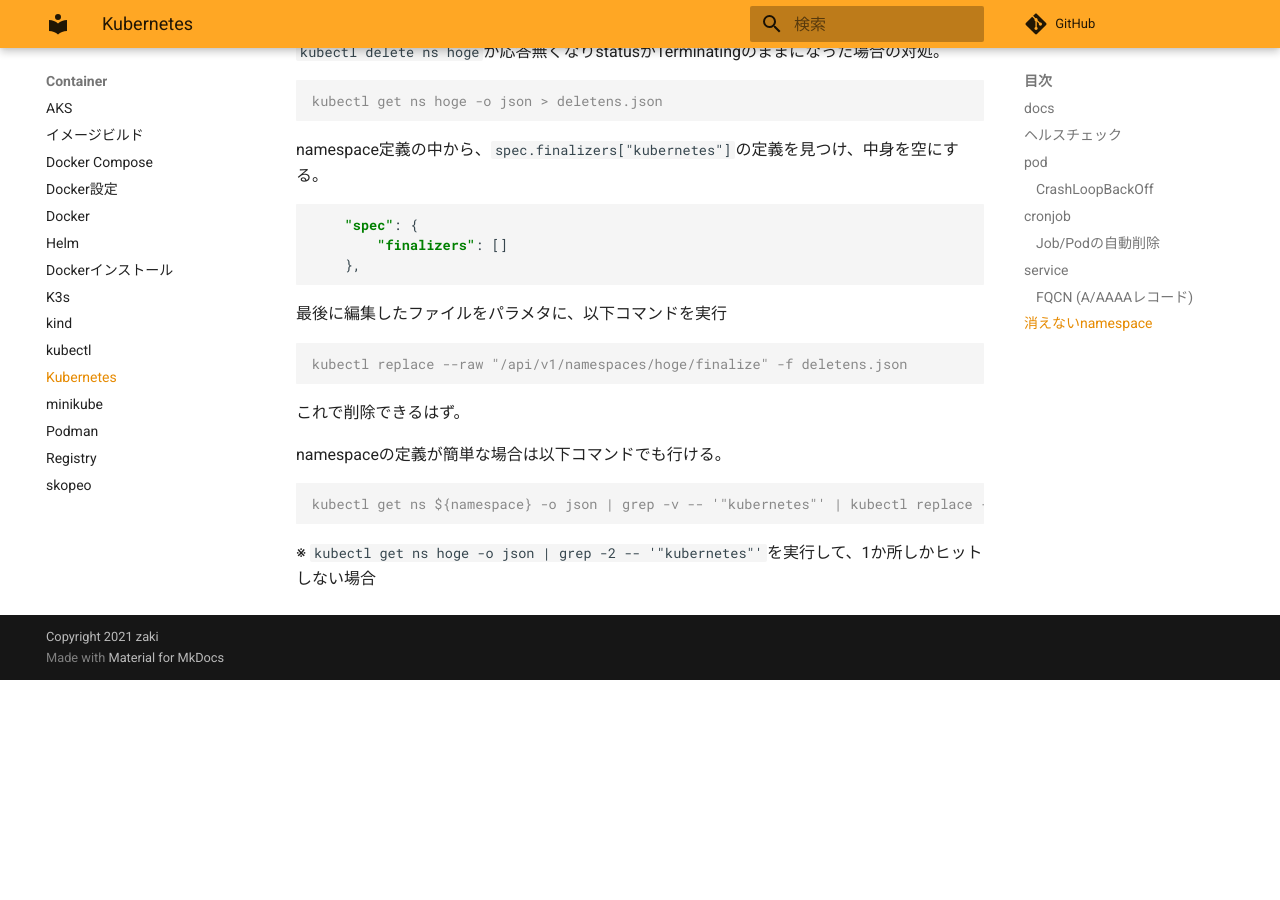
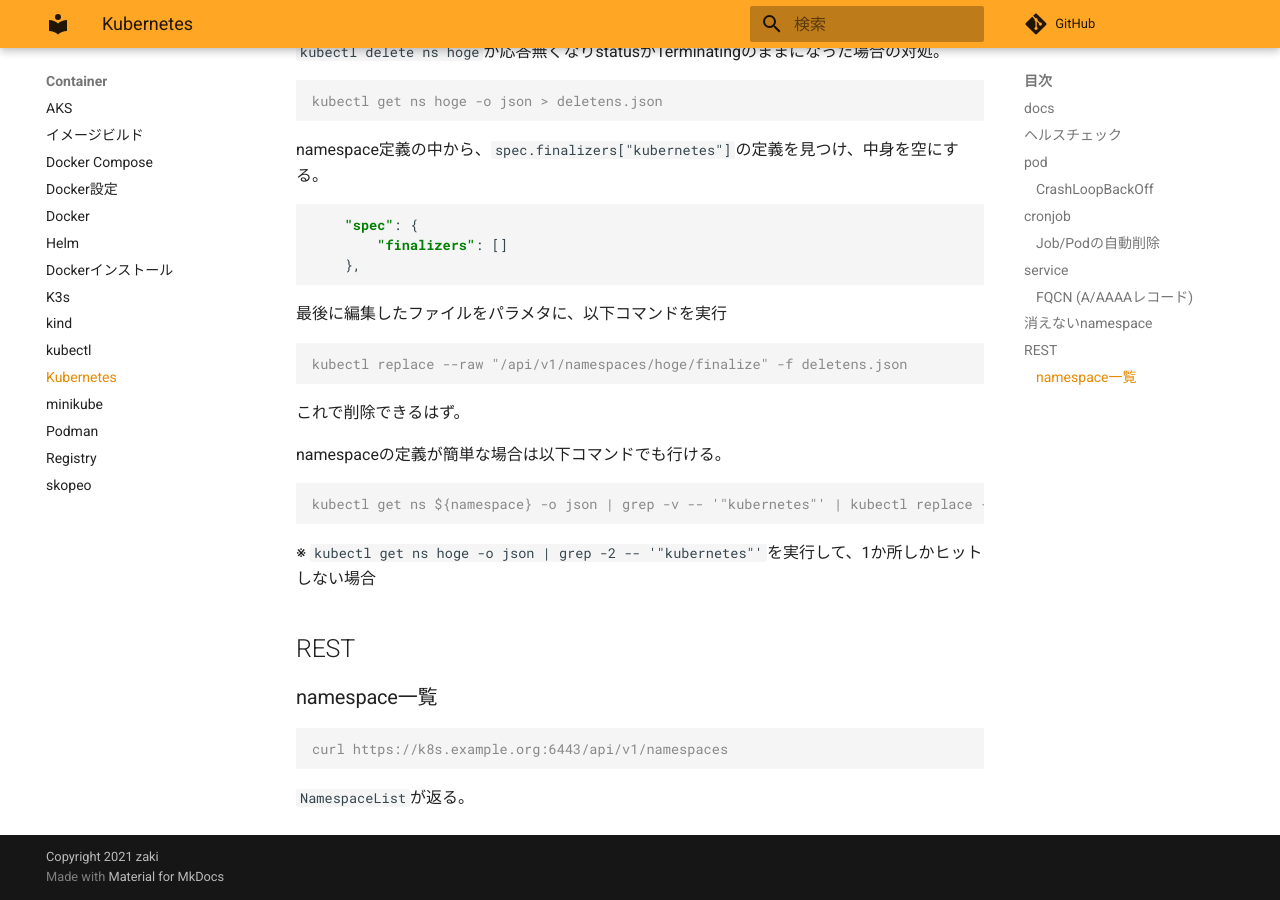
Before and after one commit to zaki-lknr/docs, an MkDocs documentation site: the page built from docs/Container/kubernetes.md, in a window 1280 px wide and 900 px high, scrolled down 2543 px. Built offline with MkDocs 1.6.1 and Material for MkDocs 9.7.7, drawn with Linux system fonts in a browser that asks for light colours; comment, search, counter and statistics services are not loaded; before the commit the page ends 3223 px from its top, so only the background shows below that.

Commit message:
add: container/kubernetes: rest/namespace

````diff
--- a/docs/Container/kubernetes.md
+++ b/docs/Container/kubernetes.md
@@ -136,3 +136,13 @@ kubectl get ns ${namespace} -o json | grep -v -- '"kubernetes"' | kubectl replac
 ```
 
 ※ `kubectl get ns hoge -o json | grep -2 -- '"kubernetes"'`を実行して、1か所しかヒットしない場合
+
+## REST
+
+### namespace一覧
+
+```console
+curl https://k8s.example.org:6443/api/v1/namespaces
+```
+
+`NamespaceList`が返る。
````
